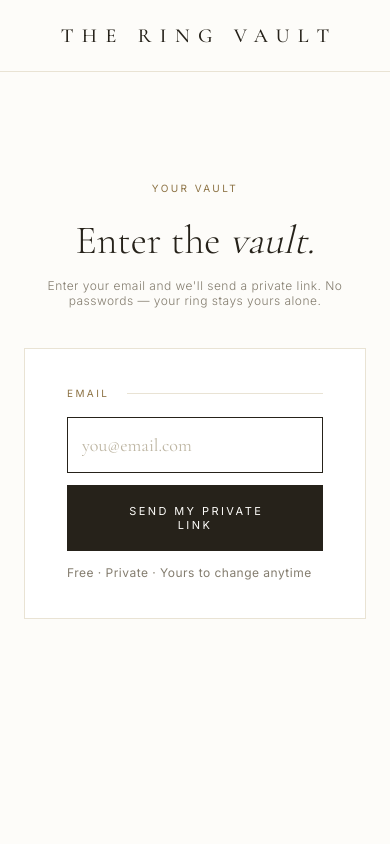
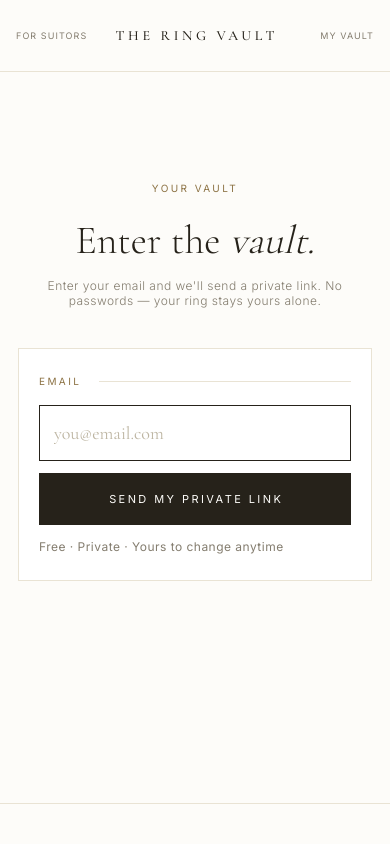
Before and after one commit to samipolk-wq/RingVault, a Next.js app: page /enter in a window 390 px wide. Shown: the top 844 px of the page. Built offline with nearby package versions, Linux system fonts and the light colour scheme.

Commit message:
Update globals.css

```diff
--- a/app/globals.css
+++ b/app/globals.css
@@ -79,6 +79,7 @@ body {
 .logotype {
   font-weight: 500; font-size: 20px;
   letter-spacing: 0.42em; text-indent: 0.42em;
+  white-space: nowrap;
   text-transform: uppercase; color: var(--ink);
   text-decoration: none;
 }
@@ -89,7 +90,11 @@ body {
   color: var(--grey); text-decoration: none; transition: color 0.3s;
 }
 .navsuitor:hover { color: var(--gold-deep); }
-@media (max-width: 620px) { .navsuitor { display: none; } }
+/* Previously hidden on mobile, which left no route to the suitor page at all
+   — the page that takes the money. Shrunk to fit instead. */
+@media (max-width: 620px) {
+  .navsuitor { left: 16px; font-size: 9px; letter-spacing: 0.12em; }
+}
 
 .navvault {
   position: absolute; right: 34px;
@@ -98,7 +103,9 @@ body {
   color: var(--grey); text-decoration: none; transition: color 0.3s;
 }
 .navvault:hover { color: var(--gold-deep); }
-@media (max-width: 620px) { .navvault { display: none; } }
+@media (max-width: 620px) {
+  .navvault { right: 16px; font-size: 9px; letter-spacing: 0.12em; }
+}
 
 /* ---- wizard ---- */
 .shell { max-width: 880px; margin: 0 auto; padding: 60px 24px 140px; }
@@ -169,6 +176,11 @@ input[type='range'] { width: 100%; accent-color: var(--gold); }
 
 .progress { display: flex; gap: 7px; justify-content: center; margin-bottom: 44px; }
 .progress div { width: 32px; height: 1px; background: var(--line); transition: all 0.4s; }
+/* Ten steps at a fixed 32px overflows every phone. Let them shrink to fit. */
+@media (max-width: 560px) {
+  .progress { gap: 5px; }
+  .progress div { width: auto; flex: 1 1 0; min-width: 8px; }
+}
 .progress div.done { background: var(--gold); height: 2px; }
 
 /* Print: the deliverable should print as a clean jeweler document. */
@@ -187,3 +199,10 @@ input[type='range'] { width: 100%; accent-color: var(--gold); }
 .radio-row { transition: border-color 0.3s, background 0.3s; }
 .radio-row:hover { border-color: var(--gold) !important; background: var(--paper); }
 .radio-row input[type='radio'] { accent-color: var(--gold-deep); }
+
+@media (max-width: 620px) {
+  .logotype { font-size: 14px; letter-spacing: 0.26em; text-indent: 0.26em; }
+  /* Roomier boxes on small screens: 42px side padding leaves too little middle. */
+  .review-box { padding: 26px 20px; }
+  .shell { padding: 40px 18px 110px; }
+}
```
